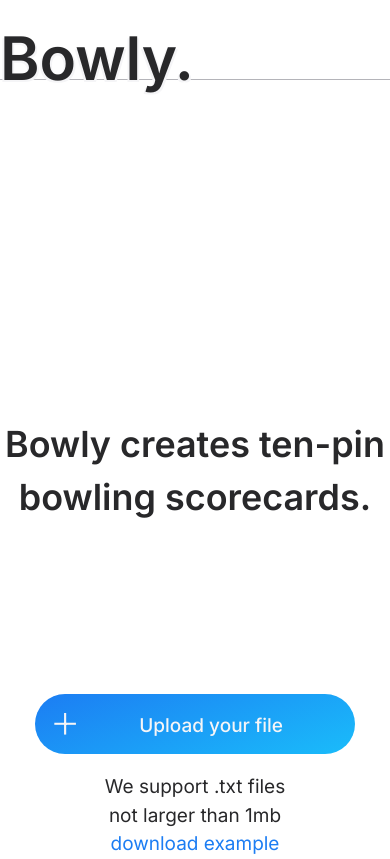
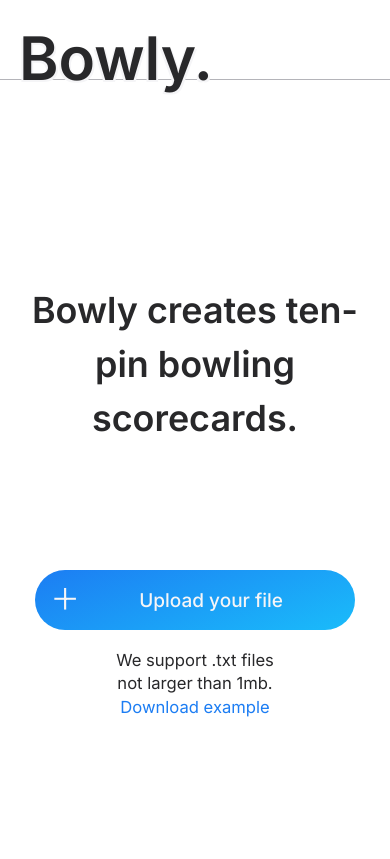
Before and after one commit to mateuszrymar/bowly, a website built with Vite: page index.html in a window 390 px wide. Built offline with nearby package versions, Linux system fonts and the light colour scheme.

Commit message:
Responsiveness improvements

```diff
--- a/index.html
+++ b/index.html
@@ -17,19 +17,26 @@
       </div>
     </nav>
 
-    <main class="upload-page container mx-auto flex flex-col items-center">
-      <h2 class="upload-page__hero-message text-center mt-[40vh] mb-[20vh]">Bowly creates ten-pin bowling scorecards.</h2>
+    <main class="upload-page page container mx-auto flex flex-col items-center">
+
+      <section class="grow-[2] flex items-center pt-[80px]">
+        <h2 class="upload-page__hero-message text-center">Bowly creates ten-pin bowling scorecards.</h2>
+      </section>
+
+      <section class="grow-[1]">
         <button class="upload-page__button h-[60px] w-[320px] px-[14px] mb-4 rounded-full flex items-center justify-between">
           <span class="text-[50px] font-extralight grow-0 translate-y-[-4px]">+</span>
           <div class="flex grow justify-center translate-y-[2px]">
             <span class="font-medium">Upload your file</span>
           </div>
         </button>
-      <p class="upload-page__file-description text-center">
+        <p class="upload-page__file-description text-center text-sm leading-5">
           We support .txt files<br>
-        not larger than 1mb<br>
-        <a class="upload-page__file-description--link">download example</a>
+          not larger than 1mb.<br>
+          <a class="upload-page__file-description--link">Download example</a>
         </p>
+      </section>
+
     </main>
 
     <script type="module" src="/src/index.ts"></script>
--- a/src/index.css
+++ b/src/index.css
@@ -40,12 +40,15 @@
   /* Document styles */
   --background: var(--white-100);
   color: var(--grey-700);
+
+  /* Size Variables */
+  --navbar-height: 80px;
 }
 
 .navbar {
   border: 1px solid var(--grey-300);
   border-width: 0 0 1px 0;
-  height: 80px;
+  height: var(--navbar-height);
 }
 
 h1 {
@@ -70,3 +73,11 @@ h2 {
 a {
   color: var(--blue-700);
 }
+
+.page {
+  height: calc(100vh - var(--navbar-height));
+}
+
+.container {
+  padding: 0 1rem;
+}
```
Lines whose indentation alone changed are shown as unchanged.
